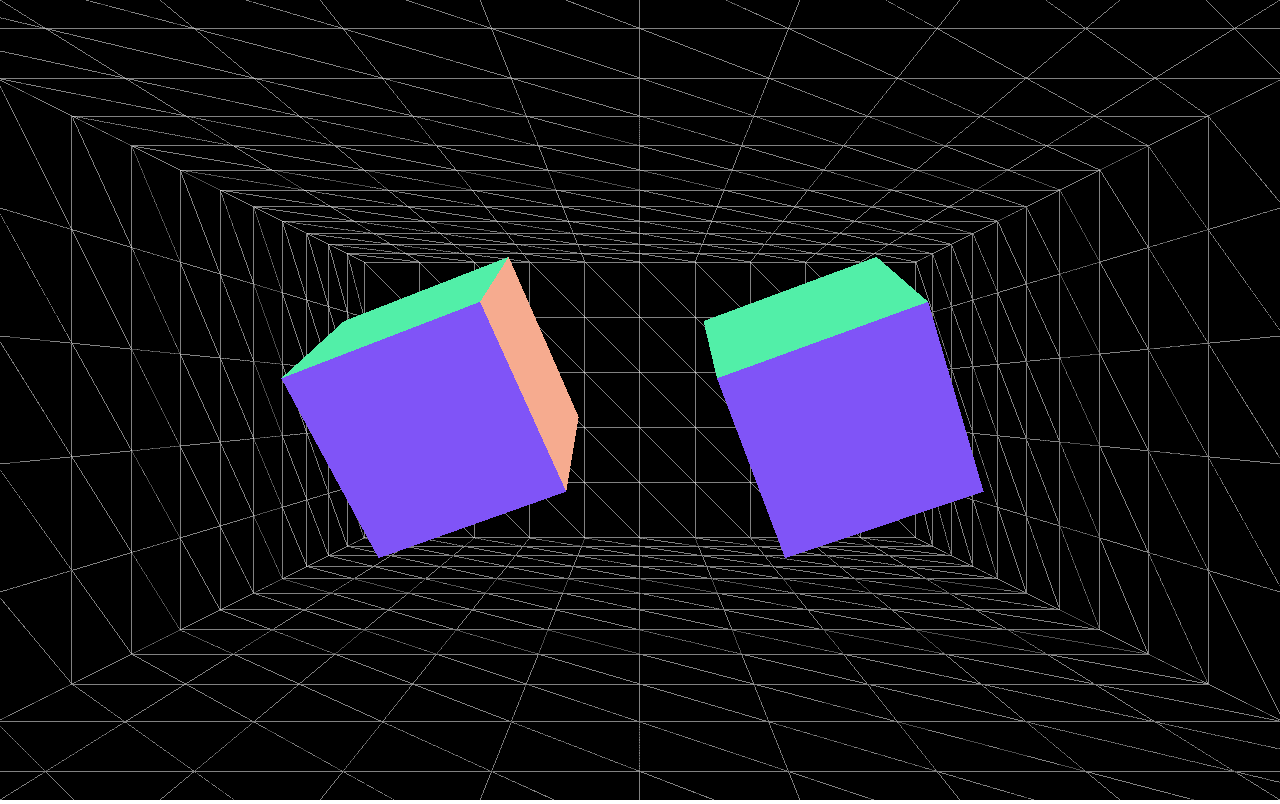
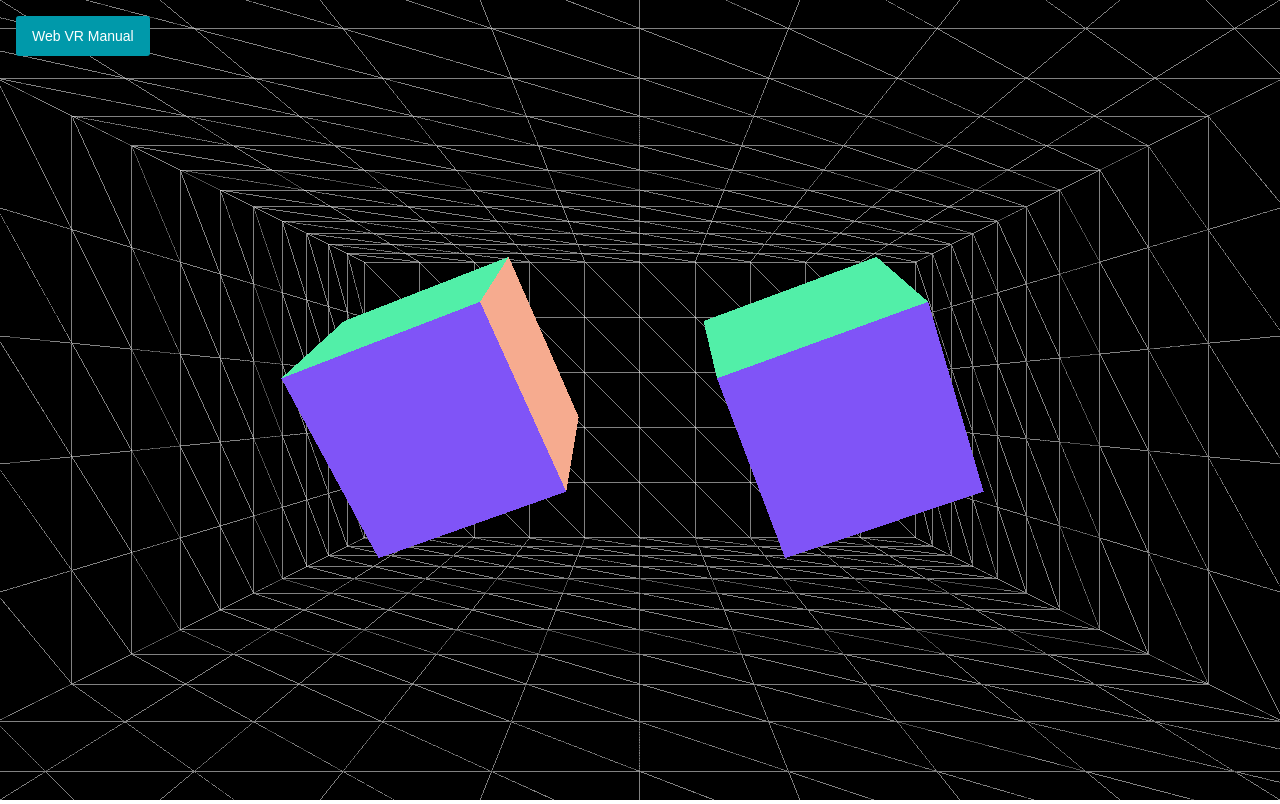
Before and after one commit to dplusic/web-vr-hello-world, a plain HTML site: page index.html in a window 1280 px wide. Drawn offline with Linux system fonts and the light colour scheme.

Commit message:
Add a button for manual page

```diff
--- a/demo/demo-vr.js
+++ b/demo/demo-vr.js
@@ -61,6 +61,7 @@ class DemoVR extends Demo {
       // If there are no devices available, quit out.
       if (displays.length === 0) {
         console.warn('No devices available able to present.');
+        this._createManualButton();
         return;
       }
 
@@ -80,6 +81,17 @@ class DemoVR extends Demo {
 
   _showWebVRNotSupportedError () {
     console.error('WebVR not supported');
+    this._createManualButton();
+  }
+
+  _createManualButton () {
+    this._button = document.createElement('button');
+    this._button.classList.add('user-manual');
+    this._button.textContent = 'Web VR Manual';
+    this._button.addEventListener('click', _ => {
+      window.location = 'https://dplusic.github.io/web-vr-user-manual/';
+    });
+    document.body.appendChild(this._button);
   }
 
   _createPresentationButton () {
--- a/index.html
+++ b/index.html
@@ -34,6 +34,18 @@ limitations under the License.
       border: none;
       font-size: 14px;
     }
+
+    .user-manual {
+      position: fixed;
+      top: 16px;
+      left: 16px;
+      background: #0099AA;
+      color: #FFF;
+      padding: 12px 16px;
+      border-radius: 3px;
+      border: none;
+      font-size: 14px;
+    }
   </style>
 </head>
 <body>
```
